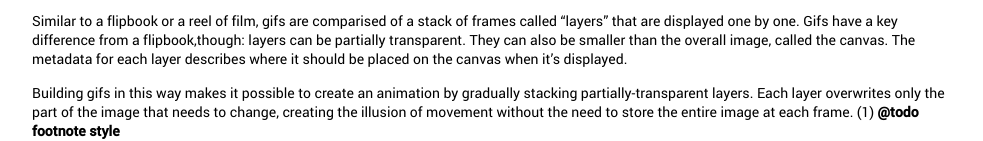
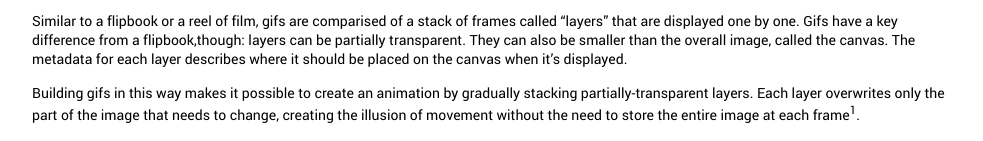
Before and after one commit to vbrown608/jekyll-portfolio, a Jekyll site: the page built from _blog/cropping-gifs.md, in a window 1280 px wide. Shown: the part 1790-1931 px from the top of the page, without its empty margins (148-1131 px from the left). Built offline with Jekyll 4.4.1, drawn with Linux system fonts in a browser that asks for light colours; some of the changed text lies outside the part shown.

Commit message:
Style footnotes

```diff
--- a/_blog/cropping-gifs.md
+++ b/_blog/cropping-gifs.md
@@ -60,8 +60,7 @@ When I scaled the image down using imagemagick, I wound up with a mysterious sec
 
 Similar to a flipbook or a reel of film, gifs are comparised of a stack of frames called "layers" that are displayed one by one. Gifs have a key difference from a flipbook,though: layers can be partially transparent. They can also be smaller than the overall image, called the canvas. The metadata for each layer describes where it should be placed on the canvas when it's displayed.
 
-Building gifs in this way makes it possible to create an animation by gradually stacking partially-transparent layers. Each layer overwrites only the part of the image that needs to change, creating the illusion of movement without the need to store the entire image at each frame. (1)
-**@todo footnote style**
+Building gifs in this way makes it possible to create an animation by gradually stacking partially-transparent layers. Each layer overwrites only the part of the image that needs to change, creating the illusion of movement without the need to store the entire image at each frame<sup>1</sup>.
 
 Here's a script letter "K" being drawn:
 
@@ -129,7 +128,7 @@ The final imagemagick command will be something like ` convert best-woman.gif -c
 
 The next step is to translate the command line imagemagick command into Ruby code that will be executed by CarrierWave.
 
-CarrierWave normally uses the `manipulate!` block to build commands to imagemagick. `manipulate!` called imagemagick's `mogrify` command under the hood. `mogrify` is similar to `convert`, and accepts many of the same arguements. It's used to modify batches of files in place. Unfortunately, it doesn't support the `-layers` command, which is required to both coalesce(2) and optimize the gif.
+CarrierWave normally uses the `manipulate!` block to build commands to imagemagick. `manipulate!` called imagemagick's `mogrify` command under the hood. `mogrify` is similar to `convert`, and accepts many of the same arguements. It's used to modify batches of files in place. Unfortunately, it doesn't support the `-layers` command, which is required to both coalesce<sup>2</sup> and optimize the gif.
 
 We can reach into MiniMagick, the recommended Ruby wrapper for imagemagick, and call convert as `MiniMagick::Tool::Convert.new`. Then we build up the command in the usual way. Unlike `mogrify`, `convert` doesn't overwrite the original final, so we need to finish by passing an output path.
 
@@ -150,6 +149,8 @@ end
 Which gives us the correctly resized image.
 ![Correctly resized gif of RuPaul with no weird artifacts](/images/scaled_best_woman.gif){:class='center'}
 
+<hr/>
+
 1. Not all gifs actually work this way. Each frame in a gif has a setting called "disposal". Disposal determines whether the preceding frame will be either (a) erased or (b) displayed underneath the current frame. The gifs described in this article all use a disposal setting of "None". That means the previous frame won't be erased - the current frame will be overlaid on top of it to create a composite image.
 
 2. `-coalesce` is shorthand for `-layers coalesce`.
--- a/_sass/_typography.scss
+++ b/_sass/_typography.scss
@@ -78,3 +78,8 @@ em {
   text-align: center;
   margin-bottom: 40px;
 }
+
+hr {
+  margin-top: 40px;
+  margin-bottom:20px;
+}
```
